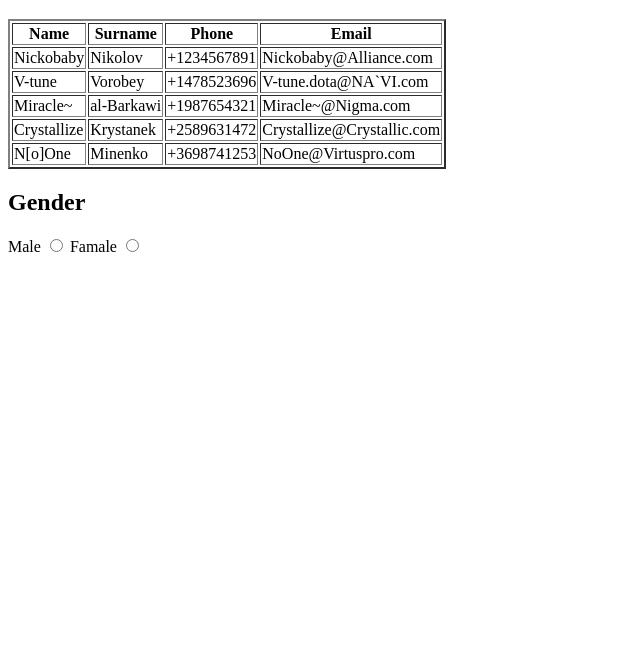
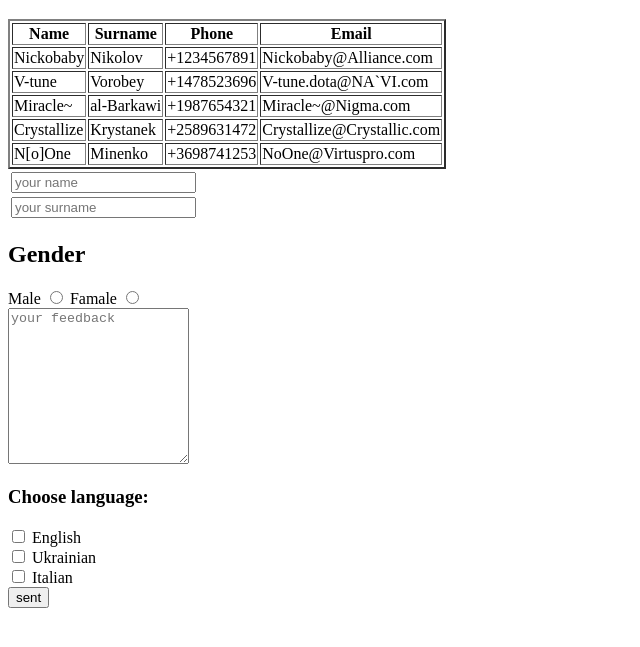
Before and after one commit to YuriyLisovychQa/HW-2, a plain HTML site: page homework-2/index.html in a window 1280 px wide. Shown: the part 61-708 px from the top of the page, without its empty margins (0-640 px from the left). Drawn offline with Linux system fonts and the light colour scheme.

Commit message:
final update

```diff
--- a/homework-2/index.html
+++ b/homework-2/index.html
@@ -52,14 +52,49 @@
       </table>
      </div>
      <div>
-         <label for=""></label>
+     	<table>
+        	<tr>
+            	<td>
+         			<label for="name"></label>
+         			<input type="text" id="name" name="name" placeholder="your name" required>
+                </td>
+            </tr>
+            <tr>
+            	<td>
+         			<label for="surname"></label>
+         			<input type="text" id="surname" name="surname" placeholder="your surname" required>
+                </td>
+            </tr>
+        </table>
      </div>
      <div>
          <h2>Gender</h2>
-      <label for="gender">Male</label>
-      <input type="radio" id"male" name="gender" required>
+      <label for="male">Male</label>
+      <input type="radio" id="male" name="gender" required>
       <label for="famale">Famale</label>
-      <input type="radio" id"famale" name="gender" required>
+      <input type="radio" id="famale" name="gender" required>
+     </div>
+     <div>
+     	<textarea rows="10" colums="15" name="feedback" placeholder="your feedback"></textarea>
+     </div>
+     <div>
+     	<h3>Choose language:</h3>
+       		<div>
+     			<input type="checkbox" id="English" name="English">
+            	<label for="English">English</lable>
+            </div>
+            <div>
+            	<input type="checkbox" id="Ukrainian" name="Ukrainian">
+            	<label for="Ukrainian">Ukrainian</lable>
+            </div>
+            <div>
+            	<input type="checkbox" id="Italian" name="Italian">
+            	<label for="Italian">Italian</lable>
+            </div>
+     </div>
+     <div>
+     	<button type="button"> sent
+      </button>
      </div>
   </body>
 </html>
```
